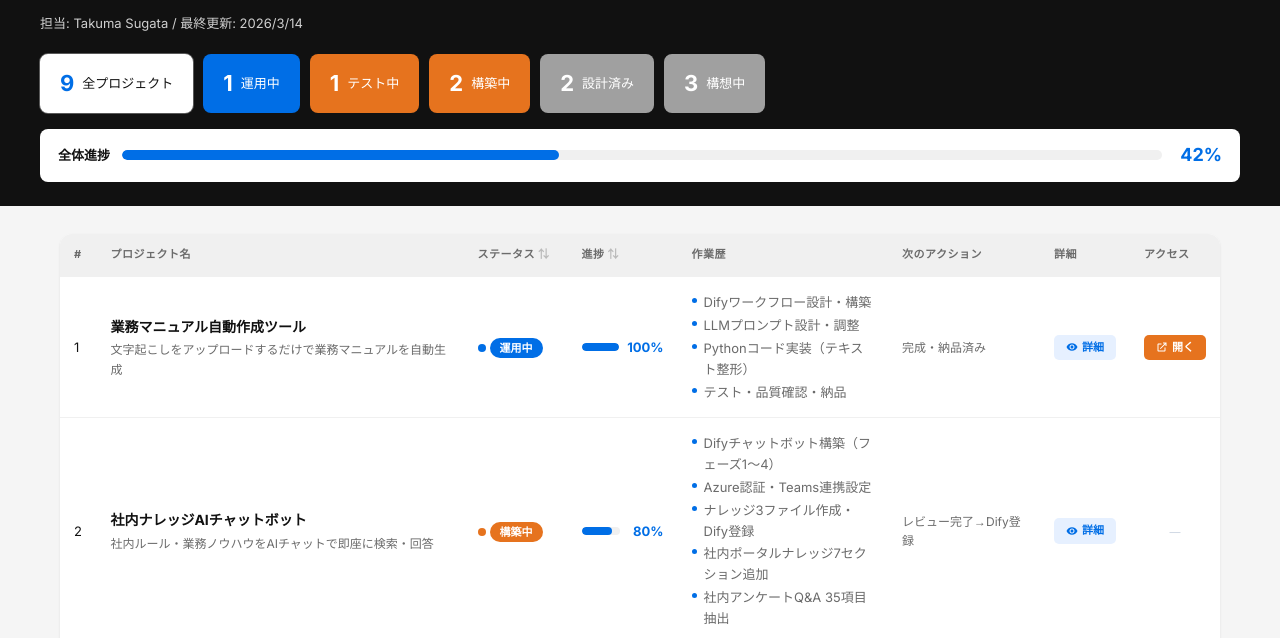
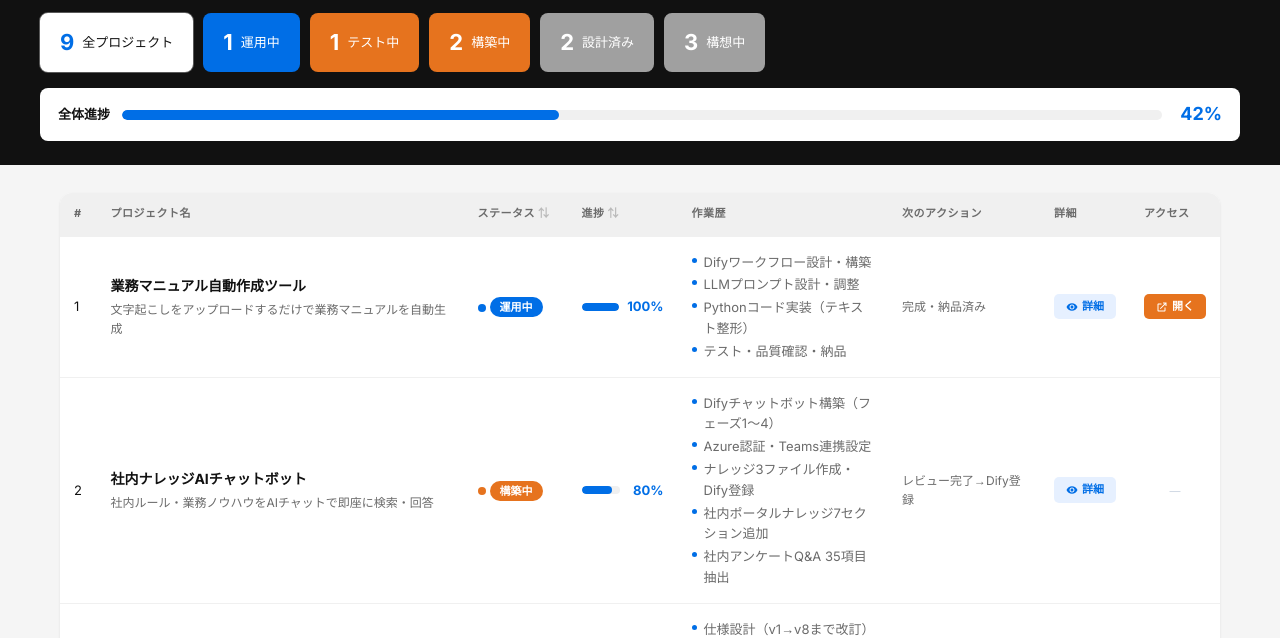
Before and after one commit to sugatatakuma/bof-ai-dashboard, a plain HTML site: page internal.html in a window 1280 px wide. Shown: the part 83-721 px from the top of the page. Drawn offline with Linux system fonts and the light colour scheme.

Commit message:
ヘッダーから担当者・最終更新日の表示を削除（フッターと重複のため）
Co-Authored-By: Claude Opus 4.6 <noreply@anthropic.com>

```diff
--- a/internal.html
+++ b/internal.html
@@ -34,7 +34,6 @@
       <button id="btn-lang" class="lang-toggle" onclick="toggleLang()">English</button>
     </div>
   </div>
-  <div class="subtitle" id="header-subtitle"></div>
   <div class="summary" id="header-summary"></div>
   <div class="overall-progress" id="header-progress"></div>
 
@@ -102,7 +101,7 @@ var L = {
     overallProgress: '全体進捗',
     progress: '進捗',
     history: '作業歴',
-    nextAction: 'Next Action',
+    nextAction: '次のアクション',
     openTool: 'ツールを開く',
     viewDetail: '詳細を見る',
     detail: '詳細',
@@ -222,10 +221,6 @@ function renderAll() {
   // Page title
   document.getElementById('page-title').innerHTML = ui('pageTitle') + ' <span class="header-separator">/</span> <span class="header-subtitle-text">' + ui('pageSubtitle') + '</span>';
   document.title = ui('pageTitle') + ' / ' + ui('pageSubtitle');
-
-  // Header subtitle
-  document.getElementById('header-subtitle').textContent =
-    ui('subtitlePrefix') + ': ' + d.manager + ' / ' + ui('subtitleUpdated') + ': ' + d.lastUpdated;
 
   // Summary counts (always based on all projects)
   var counts = {};
```
